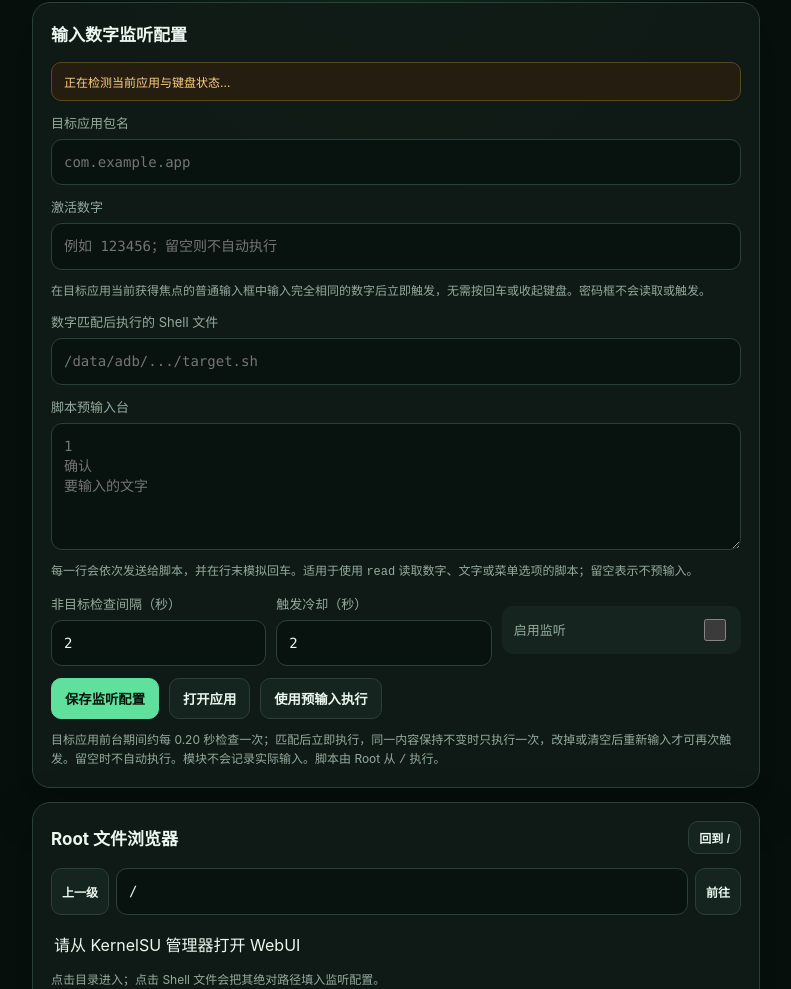
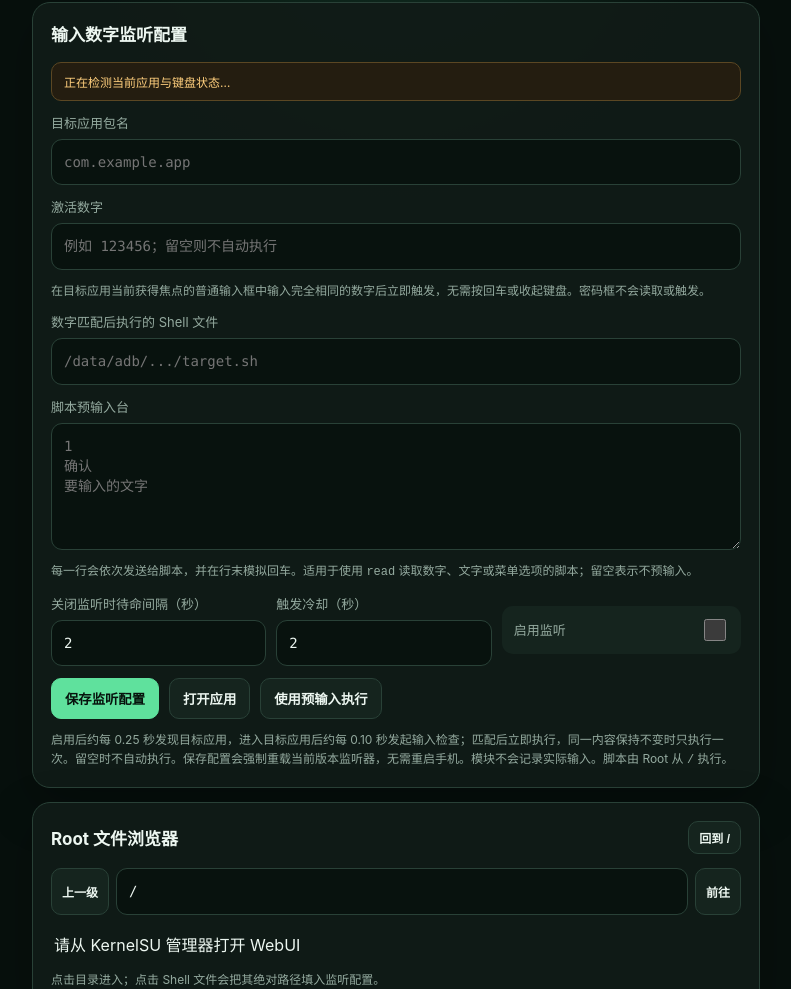
Before and after one commit to wutong7891/ksu-root-listener, a plain HTML site: page webroot/index.html in a window 1280 px wide. Shown: the part 111-1100 px from the top of the page, without its empty margins (244-1035 px from the left). Drawn offline with Linux system fonts and the light colour scheme.

Commit message:
"Reduce_listener_latency_and_reload_on_upgrade"

```diff
--- a/webroot/index.html
+++ b/webroot/index.html
@@ -26,7 +26,7 @@
       </label>
       <p class="hint">每一行会依次发送给脚本，并在行末模拟回车。适用于使用 <code>read</code> 读取数字、文字或菜单选项的脚本；留空表示不预输入。</p>
       <div class="row">
-        <label>非目标检查间隔（秒）<input id="interval" type="number" min="1" max="60" value="2"></label>
+        <label>关闭监听时待命间隔（秒）<input id="interval" type="number" min="1" max="60" value="2"></label>
         <label>触发冷却（秒）<input id="cooldown" type="number" min="0" max="3600" value="2"></label>
         <label class="switchRow">启用监听<input id="enabled" type="checkbox"></label>
       </div>
@@ -35,7 +35,7 @@
         <button id="openApp">打开应用</button>
         <button id="runScript">使用预输入执行</button>
       </div>
-      <p class="hint">目标应用前台期间约每 0.20 秒检查一次；匹配后立即执行，同一内容保持不变时只执行一次，改掉或清空后重新输入才可再次触发。留空时不自动执行。模块不会记录实际输入。脚本由 Root 从 <code>/</code> 执行。</p>
+      <p class="hint">启用后约每 0.25 秒发现目标应用，进入目标应用后约每 0.10 秒发起输入检查；匹配后立即执行，同一内容保持不变时只执行一次。留空时不自动执行。保存配置会强制重载当前版本监听器，无需重启手机。模块不会记录实际输入。脚本由 Root 从 <code>/</code> 执行。</p>
     </section>
 
     <section class="card">
```
Also changed, not shown: 5 other files.
